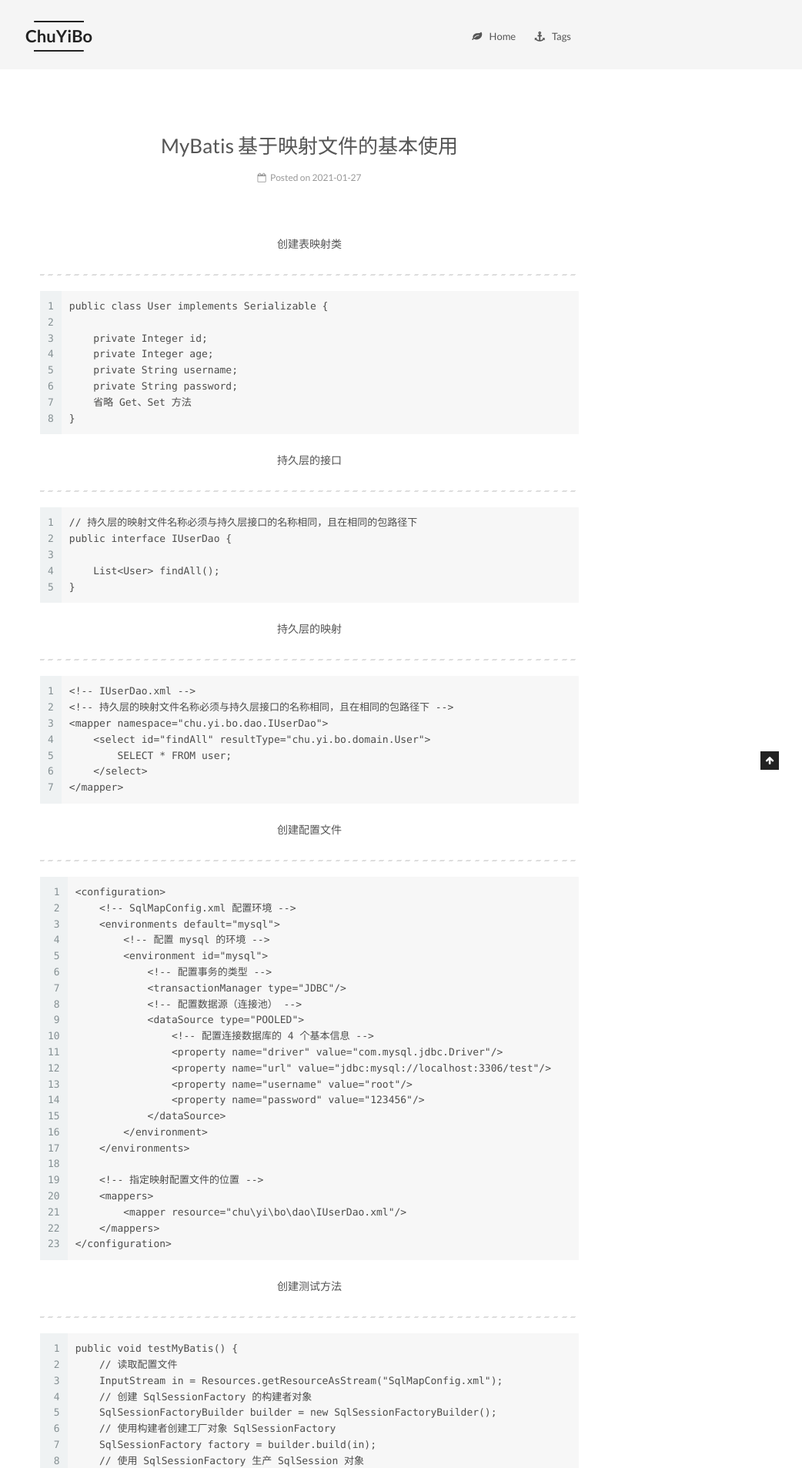
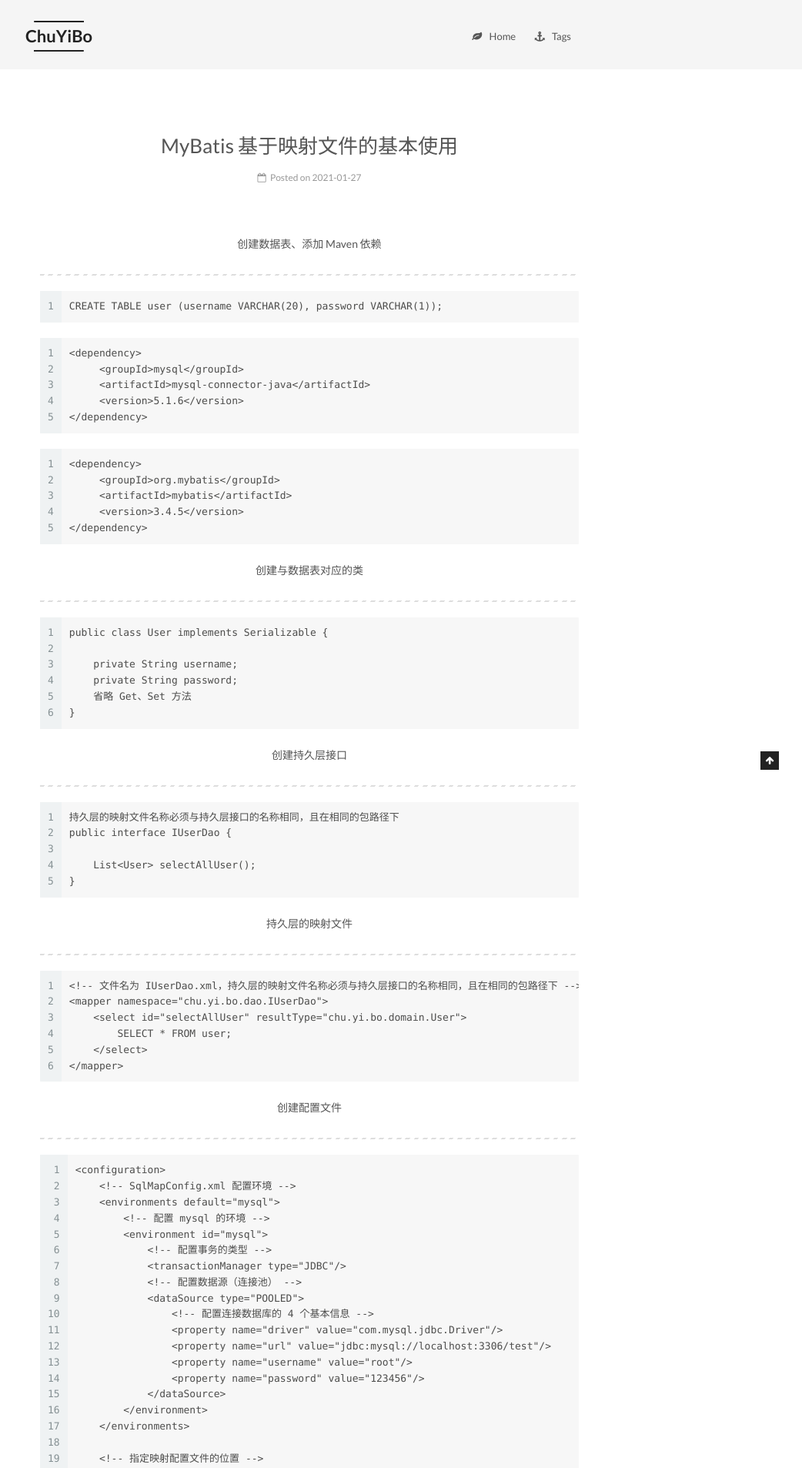
Before and after one commit to chuyibo/chuyibo.github.io, a Jekyll site: the page built from _posts/2021-01-27-MyBatis 学习笔记01.md, in a window 1280 px wide. Shown: the top 1907 px of the page at 77% size, without its empty margins (238-1280 px from the left). Built offline with Jekyll 4.4.1, drawn with Linux system fonts in a browser that asks for light colours; some of the changed text lies outside the part shown.

Commit message:
2021/02/13

`````diff
--- a/_posts/2021-01-27-MyBatis 学习笔记01.md
+++ b/_posts/2021-01-27-MyBatis 学习笔记01.md
@@ -7,42 +7,63 @@ tags:
 - MyBatis
 ---
 
-<p align="center">创建表映射类</p>
+<p align="center">创建数据表、添加 Maven 依赖</p>
+
+----
+
+```
+CREATE TABLE user (username VARCHAR(20), password VARCHAR(1));
+```
+
+````
+<dependency>
+     <groupId>mysql</groupId>
+     <artifactId>mysql-connector-java</artifactId>
+     <version>5.1.6</version>
+</dependency>
+````
+
+```
+<dependency>
+     <groupId>org.mybatis</groupId>
+     <artifactId>mybatis</artifactId>
+     <version>3.4.5</version>
+</dependency>
+```
+
+<p align="center">创建与数据表对应的类</p>
 
 ----
 
 ```
 public class User implements Serializable {
 
-    private Integer id;
-    private Integer age;
     private String username;
     private String password;
     省略 Get、Set 方法
 }
 ```
 
-<p align="center">持久层的接口</p>
+<p align="center">创建持久层接口</p>
 
 ----
 
 ```
-// 持久层的映射文件名称必须与持久层接口的名称相同，且在相同的包路径下
+持久层的映射文件名称必须与持久层接口的名称相同，且在相同的包路径下
 public interface IUserDao {
 
-    List<User> findAll();
+    List<User> selectAllUser();
 }
 ```
 
-<p align="center">持久层的映射</p>
+<p align="center">持久层的映射文件</p>
 
 ----
 
 ```
-<!-- IUserDao.xml -->
-<!-- 持久层的映射文件名称必须与持久层接口的名称相同，且在相同的包路径下 -->
+<!-- 文件名为 IUserDao.xml，持久层的映射文件名称必须与持久层接口的名称相同，且在相同的包路径下 -->
 <mapper namespace="chu.yi.bo.dao.IUserDao">
-    <select id="findAll" resultType="chu.yi.bo.domain.User">
+    <select id="selectAllUser" resultType="chu.yi.bo.domain.User">
         SELECT * FROM user;
     </select>
 </mapper>
@@ -84,51 +105,25 @@ public interface IUserDao {
 
 ```
 public void testMyBatis() {
-    // 读取配置文件
+    读取配置文件
     InputStream in = Resources.getResourceAsStream("SqlMapConfig.xml");
-    // 创建 SqlSessionFactory 的构建者对象
+    创建 SqlSessionFactory 的构建者对象
     SqlSessionFactoryBuilder builder = new SqlSessionFactoryBuilder();
-    // 使用构建者创建工厂对象 SqlSessionFactory
+    使用构建者创建工厂对象 SqlSessionFactory
     SqlSessionFactory factory = builder.build(in);
-    // 使用 SqlSessionFactory 生产 SqlSession 对象
+    使用 SqlSessionFactory 生产 SqlSession 对象
     SqlSession session = factory.openSession();
 
-    // 使用 SqlSession 创建 dao 接口的代理对象
+    使用 SqlSession 创建 dao 接口的代理对象
     IUserDao userDao = session.getMapper(IUserDao.class);
-    // 使用代理对象执行查询操作
+    使用代理对象执行查询操作
     List<User> users = userDao.findAll();
     for(User user : users) {
     	System.out.println(user);
     }
 
-    // 提交事务
-    session.commit();
-    // 释放资源
+    释放资源
     session.close();
     in.close();
 }
 ```
-
-<p align="center">.数据表和依赖</p>
-
-----
-
-```
-CREATE TABLE user (id INT, age INT, username VARCHAR(20), password VARCHAR(1));
-```
-
-```
-<dependency>
-     <groupId>org.mybatis</groupId>
-     <artifactId>mybatis</artifactId>
-     <version>3.4.5</version>
-</dependency>
-```
-
-```
-<dependency>
-     <groupId>mysql</groupId>
-     <artifactId>mysql-connector-java</artifactId>
-     <version>5.1.6</version>
-</dependency>
-```
`````
